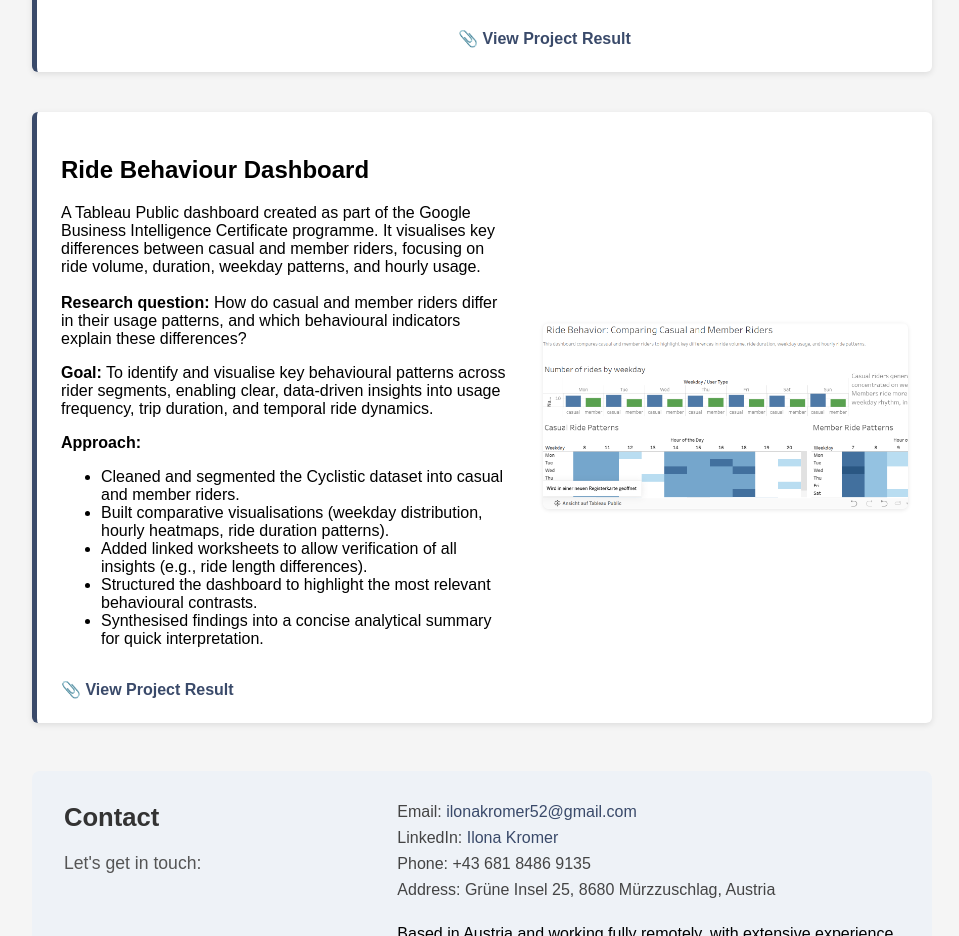
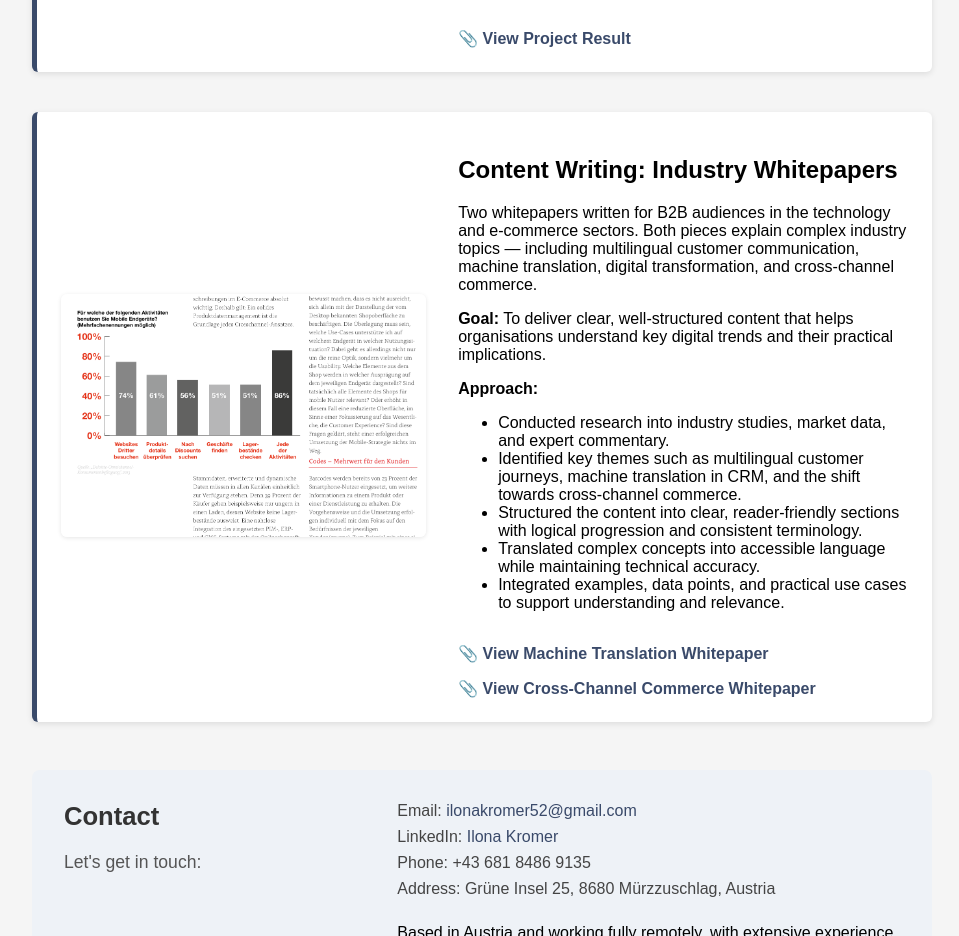
Before and after one commit to kromer52/education-enablement, a website: page projects.html in a window 1280 px wide. Shown: the part 2109-3045 px from the top of the page, without its empty margins (158-1117 px from the left). Drawn offline with Linux system fonts and the light colour scheme.

Commit message:
projects updated

```diff
--- a/projects.html
+++ b/projects.html
@@ -92,30 +92,29 @@ How can community‑focused teams use behavioural analytics to understand engage
       </div></div>
 
     <!-- PROJECT 4 -->
-    <div class="project-card project-even">
+    <div class="project-card project-odd">
+      <div class="project-image">
+        <img src="oxid-screenshot.PNG" alt="Bar chart showing how often consumers use mobile devices for shopping‑related tasks, with most activities ranging from 51% to 86%.">
+      </div>
+      <div class="project-info">
+        <h2 id="platform-economy">Content Writing: Industry Whitepapers</h2>
+        <p class="project-description">
+          Two whitepapers written for B2B audiences in the technology and e‑commerce sectors. Both pieces explain complex industry topics — including multilingual customer communication, machine translation, digital transformation, and cross‑channel commerce.
+          <p><strong>Goal:</strong> To deliver clear, well‑structured content that helps organisations understand key digital trends and their practical implications.</p>
+<p><strong>Approach:</strong>
+            <ul><li>Conducted research into industry studies, market data, and expert commentary.
 
-      <div class="project-info">
-        <h2 id="ride-behaviour-dashboard">Ride Behaviour Dashboard</h2>
-        <p class="project-description">
-          A Tableau Public dashboard created as part of the Google Business Intelligence Certificate programme.
-It visualises key differences between casual and member riders, focusing on ride volume, duration, weekday patterns, and hourly usage.<br><br><strong>Research question:</strong>
-How do casual and member riders differ in their usage patterns, and which behavioural indicators explain these differences?
-        </p>
-        <p><strong>Goal:</strong> To identify and visualise key behavioural patterns across rider segments, enabling clear, data‑driven insights into usage frequency, trip duration, and temporal ride dynamics.</p>
-        <p><strong>Approach:</strong>
-          <ul>
-            <li>Cleaned and segmented the Cyclistic dataset into casual and member riders.</li>
-            <li>Built comparative visualisations (weekday distribution, hourly heatmaps, ride duration patterns).</li>
-            <li>Added linked worksheets to allow verification of all insights (e.g., ride length differences).</li>
-            <li>Structured the dashboard to highlight the most relevant behavioural contrasts.</li>
-            <li>Synthesised findings into a concise analytical summary for quick interpretation.</li>
+</li>
+            <li>Identified key themes such as multilingual customer journeys, machine translation in CRM, and the shift towards cross‑channel commerce.
+                      <li>Structured the content into clear, reader‑friendly sections with logical progression and consistent terminology.
+                           <li>Translated complex concepts into accessible language while maintaining technical accuracy.</li>
+              <li>Integrated examples, data points, and practical use cases to support understanding and relevance.</li>
           </ul></p>
-        <a class="project-link" href="https://public.tableau.com/views/RideBehaviorComparingCasualandMemberRiders/RideBehaviorComparingCasualandMemberRiders?:language=de-DE&:sid=&:redirect=auth&:display_count=n&:origin=viz_share_link" target="_blank">📎 View Project Result</a>
+        <a class="project-link" href="sdl-whitepaper.pdf" target="_blank">📎 View Machine Translation Whitepaper </a>
+      <a class="project-link" href="oxid-whitepaper.pdf" target="_blank">📎 View Cross‑Channel Commerce Whitepaper </a>
+
       </div>
-      <div class="project-image">
-        <img src="ride-behavior.PNG" alt="Dashboard titled ‘Ride Behaviour: Comparing Casual and Member Riders’ showing visual comparisons between casual and member bike‑share riders.">
-      </div>
-    </div>
+  </div>
 
      <!-- END .container -->
  <section id="contact" class="contact-box">
```
